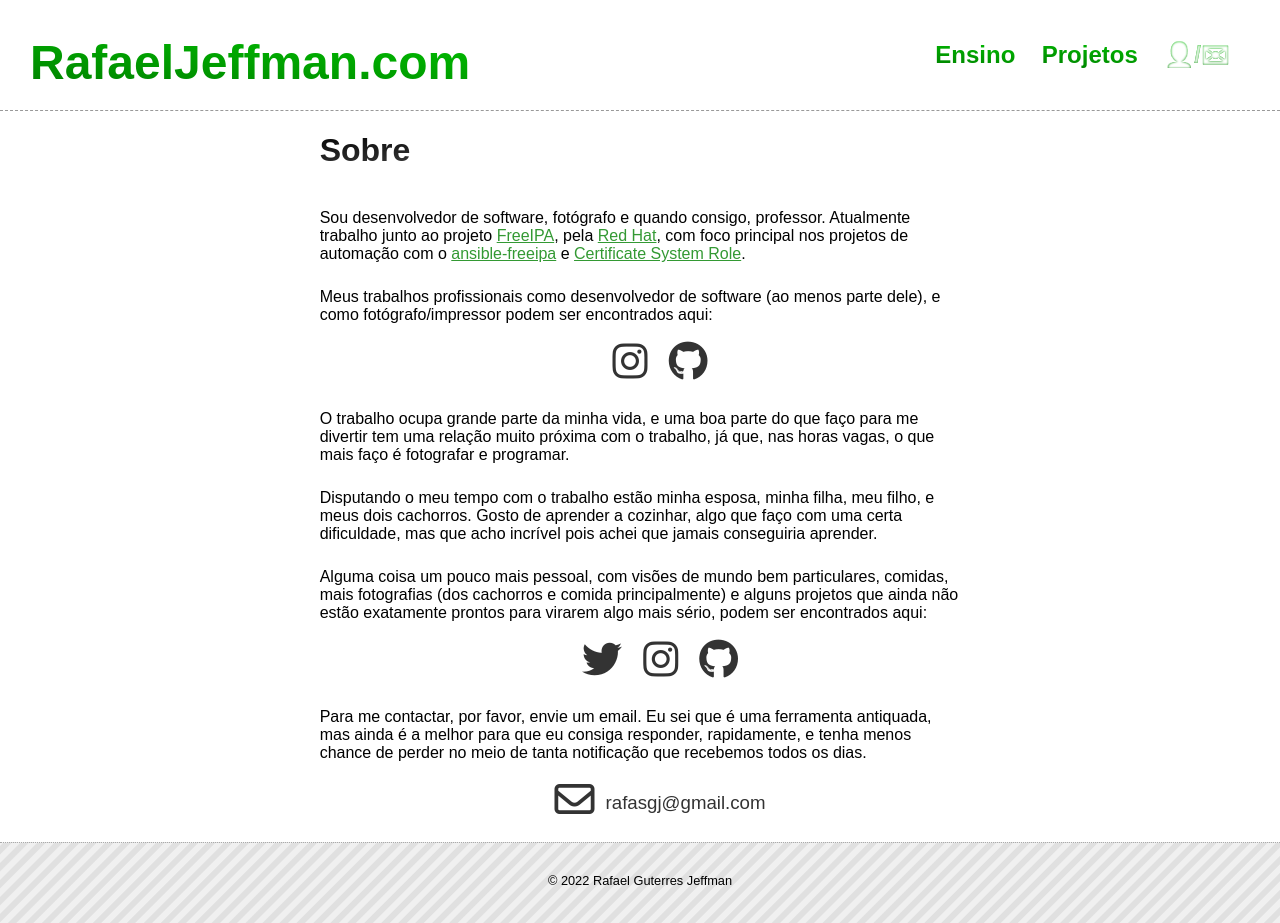
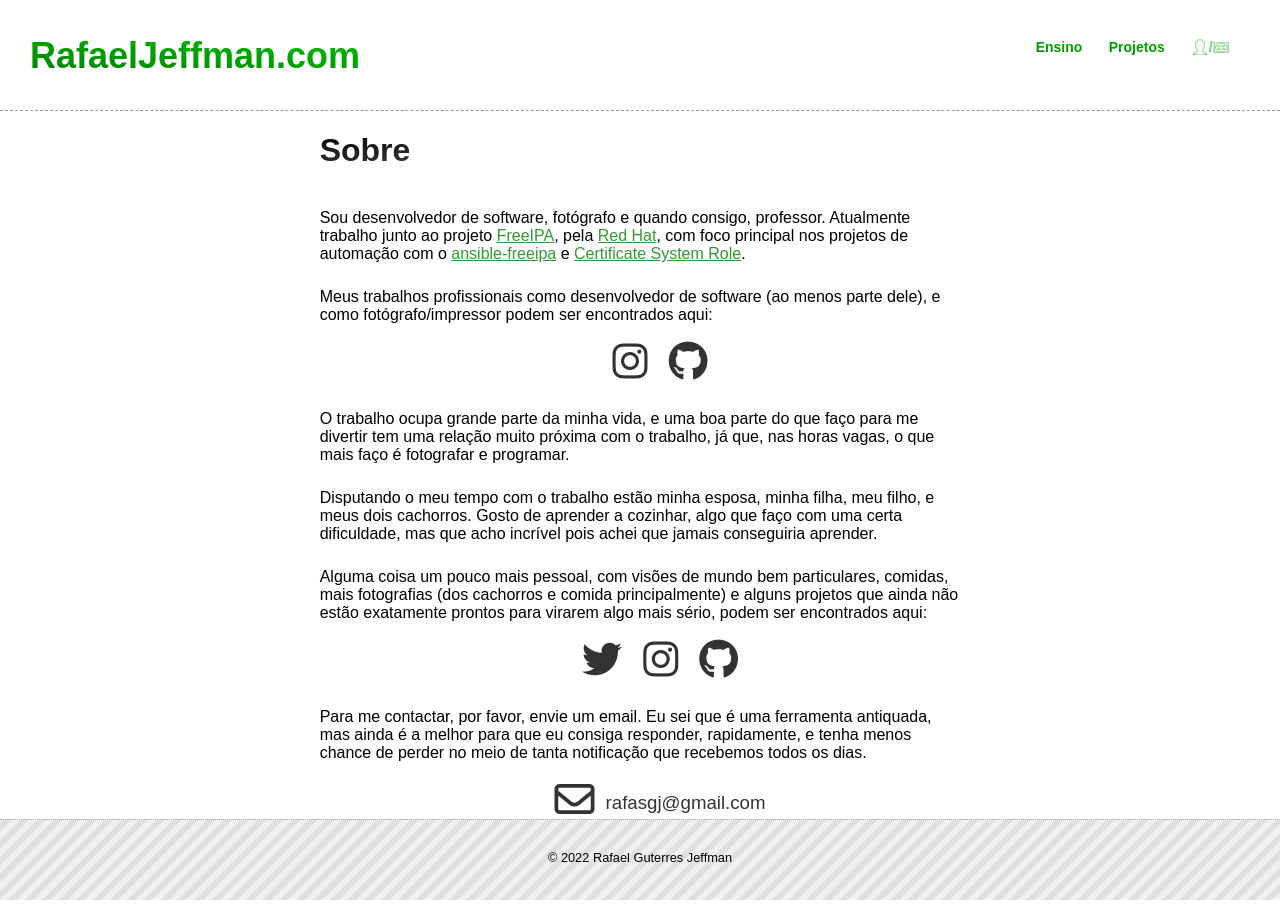
Before and after one commit to rafasgj/rafaeljeffman.com, a Jekyll site: the page built from about.md, in a window 1280 px wide. Built offline with Jekyll 4.4.1, drawn with Linux system fonts in a browser that asks for light colours; nearby versions of some CDN libraries; after the commit the page ends 900 px from its top, so only the background shows below that.

Commit message:
css: Add changes for smaller displays.

```diff
--- a/_layouts/home.html
+++ b/_layouts/home.html
@@ -4,6 +4,7 @@
         <meta charset="utf-8">
         <title>RafaelJeffman.com</title>
         <link rel="stylesheet" href="/css/site.css" />
+        <link rel="stylesheet" href="/css/responsiveness.css" />
         <script
             src="https://kit.fontawesome.com/f242fbc6b8.js"
             crossorigin="anonymous">
--- a/_layouts/main.html
+++ b/_layouts/main.html
@@ -13,6 +13,7 @@
         <link rel="stylesheet" href="/css/site.css" />
         <link rel="stylesheet" href="/css/syntax.css" />
         <link rel="stylesheet" href="/css/social.css" />
+        <link rel="stylesheet" href="/css/responsiveness.css" />
         <script
             src="https://kit.fontawesome.com/f242fbc6b8.js"
             crossorigin="anonymous">
--- a/_layouts/section.html
+++ b/_layouts/section.html
@@ -5,6 +5,7 @@
         <title>{{ page.title }}</title>
         <link rel="stylesheet" href="/css/site.css">
         <link rel="stylesheet" href="/css/syntax.css" />
+        <link rel="stylesheet" href="/css/responsiveness.css" />
     </head>
     <body>
         <div id="con">
--- /dev/null
+++ b/css/responsiveness.css
@@ -0,0 +1,35 @@
+@media (min-width: 600px) {
+    #contents {
+        margin-left: 20px !important;
+        margin-right: 0px;
+    }
+    #tags {
+        right: 8px;
+    }
+}
+
+@media (min-width: 1024px) {
+    .menu-item {
+        font-size: 14px;
+    }
+
+    #site_logo {
+        font-size: 36px;
+    }
+    #contents {
+        margin-left: auto !important;
+        margin-right: 20% !important;
+    }
+    #tags {
+        right: 1% !important;
+    }
+}
+
+@media (min-width: 1280px) {
+    #contents {
+        margin: 0 auto !important;
+    }
+    #tags {
+        right: 5% !important;
+    }
+}
--- a/css/site.css
+++ b/css/site.css
@@ -134,12 +134,6 @@
     margin-top: 30px;
 }
 
-@media (max-width: 1150px) {
-    #site_logo {
-        font-size: 36px;
-    }
-}
-
 #menu {
     position: absolute;
     right: 40px;
@@ -169,13 +163,6 @@
     background-image: linear-gradient(185deg, rgb(0,128,0), rgb(0, 30, 0));
     -webkit-background-clip: text;
     background-clip: text;
-}
-
-
-@media (max-width: 1150px) {
-    .menu-item {
-        font-size: 14px;
-    }
 }
 
 #about {
@@ -222,7 +209,6 @@
 #contents {
     width: 72ch;
     max-width: 72ch;
-    margin: 0 auto;
     margin-bottom: 100px;
 }
 
```
